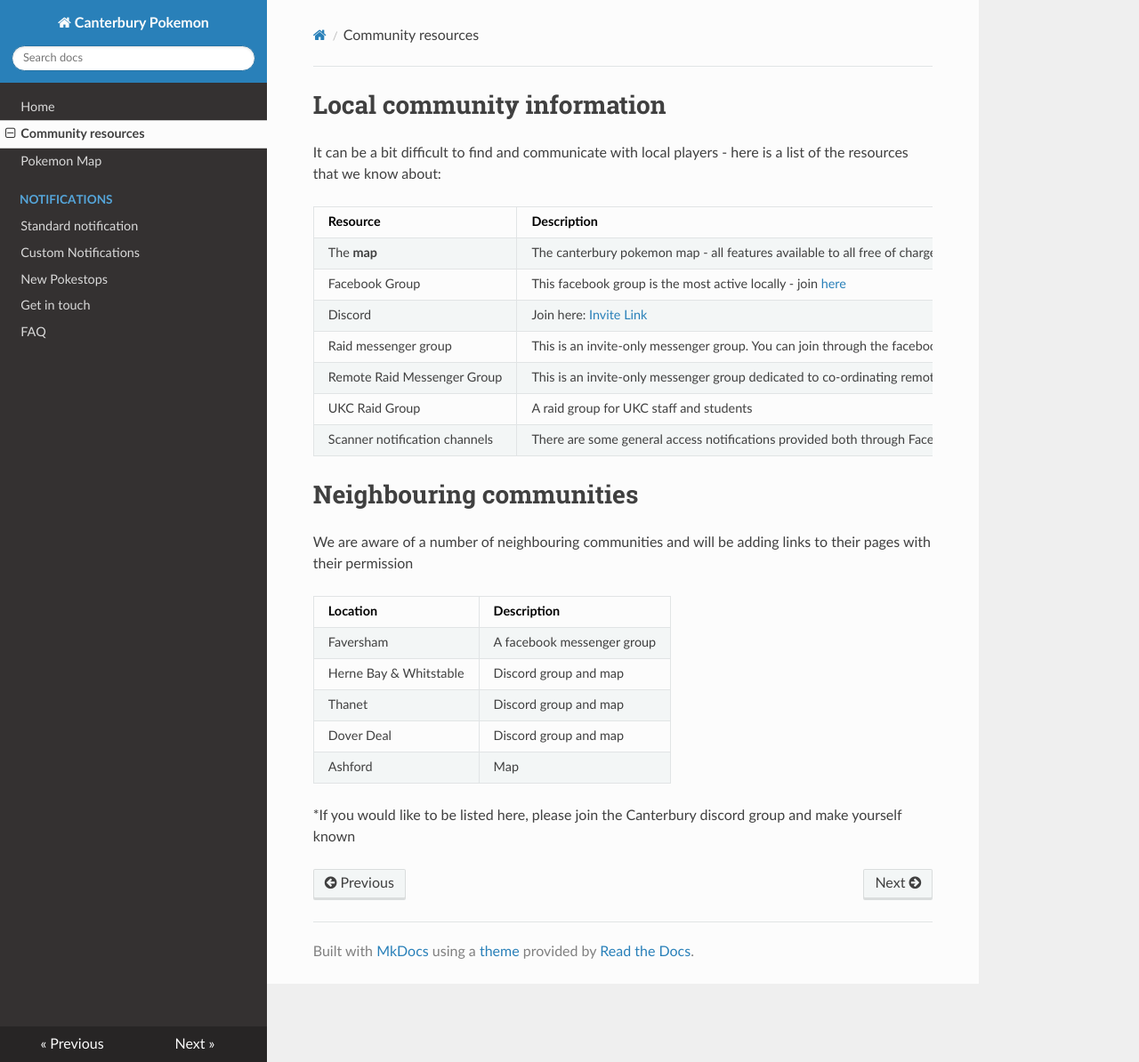
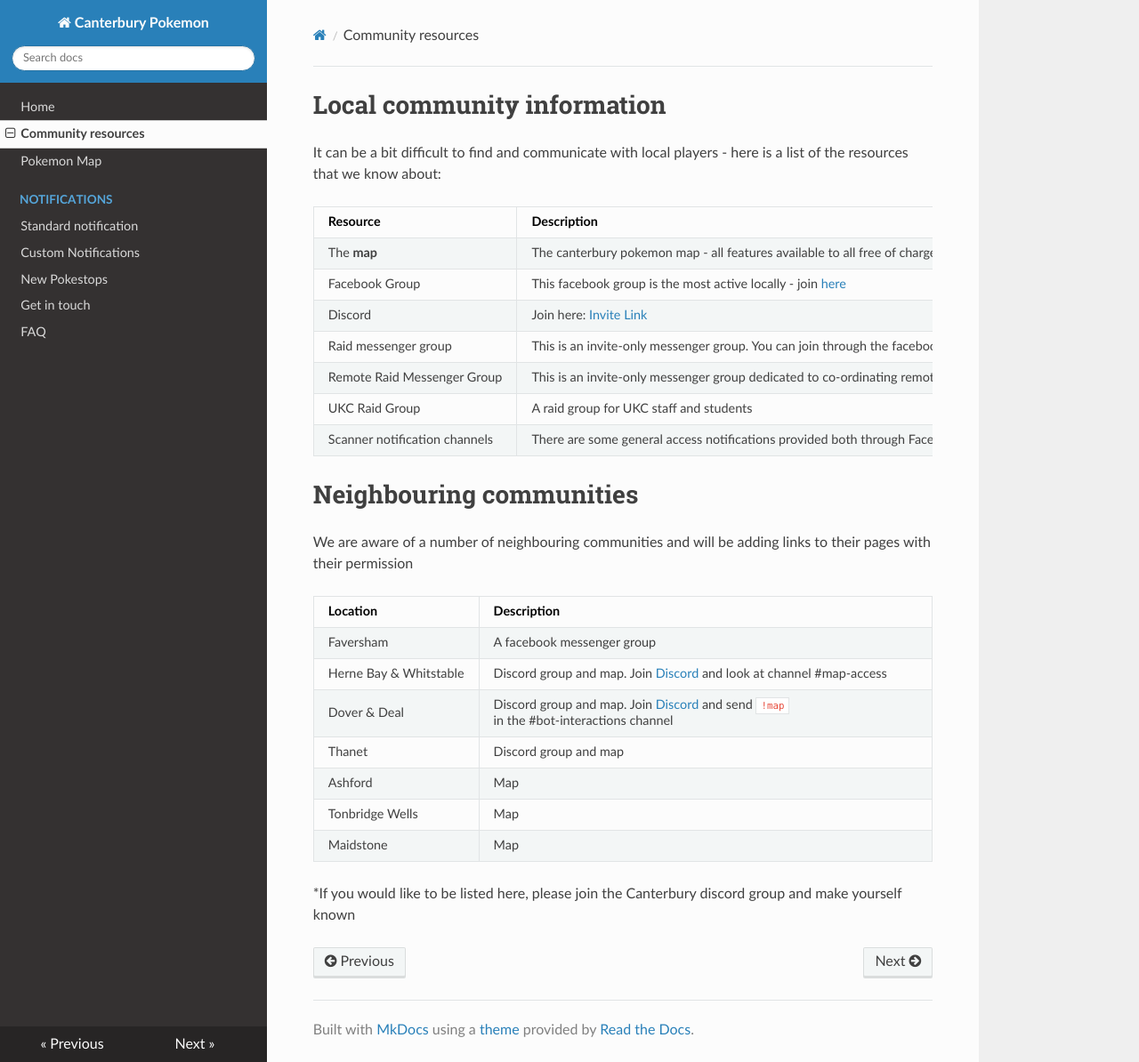
Before and after one commit to jfberry/CanterburyPokemon, an MkDocs documentation site: the page built from docs/community.md, in a window 1280 px wide and 1194 px high. Shown: the whole window at 89% size. Built offline with MkDocs 1.6.1, drawn with Linux system fonts in a browser that asks for light colours; nearby versions of some CDN libraries.

Commit message:
Update links to herne bay whitstable dover and deal

```diff
--- a/docs/community.md
+++ b/docs/community.md
@@ -19,9 +19,11 @@ We are aware of a number of neighbouring communities and will be adding links to
 Location | Description
 --- | ---
 Faversham | A facebook messenger group
-Herne Bay & Whitstable | Discord group and map
+Herne Bay & Whitstable | Discord group and map. Join [Discord](https://discord.gg/XXQqU3h) and look at channel #map-access
+Dover & Deal | Discord group and map. Join [Discord](https://discord.gg/bzzYg5hgEq) and send `!map` in the #bot-interactions channel
 Thanet | Discord group and map
-Dover Deal | Discord group and map
 Ashford | Map
+Tonbridge Wells | Map
+Maidstone | Map
 
 *If you would like to be listed here, please join the Canterbury discord group and make yourself known
```
Also changed, not shown: docs/notifications.md (+15 -0 lines).
